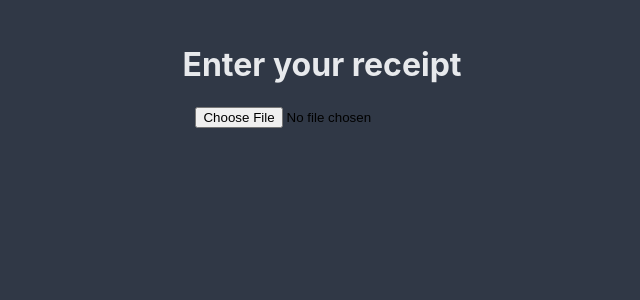
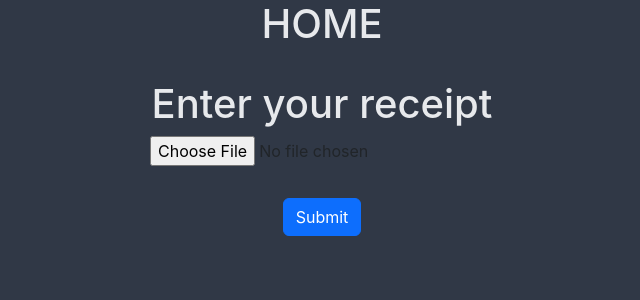
Before and after one commit to lucereal/CheckMates, a React (Create React App) app in the folder ui_folder/: page / in a window 1280 px wide. Shown: the top 300 px of the page, without its empty margins (318-958 px from the left). Built offline with nearby package versions, Linux system fonts and the light colour scheme.

Commit message:
First UI steps and able to pass an image in the payload

```diff
--- a/ui_folder/package.json
+++ b/ui_folder/package.json
@@ -6,10 +6,12 @@
     "@testing-library/jest-dom": "^5.17.0",
     "@testing-library/react": "^13.4.0",
     "@testing-library/user-event": "^13.5.0",
+    "axios": "^1.5.1",
     "bootstrap": "^5.3.2",
     "react": "^18.2.0",
     "react-bootstrap": "^2.9.0",
     "react-dom": "^18.2.0",
+    "react-router-dom": "^6.16.0",
     "react-scripts": "5.0.1",
     "sass": "^1.68.0",
     "web-vitals": "^2.1.4"
--- a/ui_folder/src/App.js
+++ b/ui_folder/src/App.js
@@ -1,9 +1,26 @@
 import InputComponent from './Components/InputComponent'
+import {
+    createBrowserRouter,
+    RouterProvider,
+} from "react-router-dom";
+
+const routes = createBrowserRouter([
+    {
+      path: "/",
+      element: <InputComponent />,
+    },
+    {
+        path: "/receipt",
+        element: <div><h1>NEW</h1></div>,
+    },
+
+  ]);
 
 function App() {
     return (
         <div className="app-container">
-            <InputComponent />
+            <h1>HOME</h1>
+            <RouterProvider router={routes} />
         </div>
     );
 }
--- a/ui_folder/src/App.scss
+++ b/ui_folder/src/App.scss
@@ -1,5 +1,5 @@
 .app-container {
     display: flex;
-    flex-direction: row;
+    flex-direction: column;
     justify-content: center;
 }
--- a/ui_folder/src/Components/InputComponent.js
+++ b/ui_folder/src/Components/InputComponent.js
@@ -1,13 +1,48 @@
-import React from 'react';
+import React, { useState } from 'react';
 import InputImage from '../Shared/InputImage/InputImage';
+import Button from 'react-bootstrap/Button';
+import axios from 'axios';
+
 
 const InputComponent = () => {
+    const [receiptImg, setReceiptImg] = useState(null);
+
+    const sendReceipt = () => {
+
+        if (receiptImg === null || receiptImg === undefined) {
+            console.log("-- no image selected"); // TODO SHOW VISUAL ERROR OR DISABLE IT
+            return;
+        }
+
+        var formData = new FormData();
+        formData.append('file', receiptImg);
+
+        const url = 'https://receiptparserservices20230928182301.azurewebsites.net/api/ParseReceipt?name=Functions';
+
+        axios.post(url, formData, {
+            headers: {
+              'Content-Type': 'multipart/form-data'
+            }
+        }).then((res) => {
+            console.log("-- RES: ", res);
+        }).catch((err) => {
+            console.log("-- ERR: ", err)
+        })
+    }
+
     return (
         <div id="input-receipt-container">
             <h1>
                 Enter your receipt
             </h1>
-            <InputImage />
+            <InputImage setReceiptImg={setReceiptImg} />
+            <Button
+                id="submit-button"
+                variant="primary"
+                onClick={() => sendReceipt()}
+            >
+                Submit
+            </Button>
         </div>
     );
 }
--- a/ui_folder/src/Components/InputComponents.scss
+++ b/ui_folder/src/Components/InputComponents.scss
@@ -3,4 +3,8 @@
     flex-direction: column;
     align-items: center;
     margin: 1.5rem 1.25rem;
+
+    #submit-button {
+        margin: 2rem 0;
+    }
 }
--- a/ui_folder/src/Shared/InputImage/InputImage.js
+++ b/ui_folder/src/Shared/InputImage/InputImage.js
@@ -1,6 +1,6 @@
 import React from 'react';
 
-const InputImage = () => {
+const InputImage = (props) => {
 
     return(
         <div className='input-container'>
@@ -8,7 +8,7 @@ const InputImage = () => {
                 type="file"
                 name="myImage"
                 onChange={(event) => {
-                    console.log(event.target.files[0]);
+                    props.setReceiptImg(event.target.files[0]);
                 }}
             />
         </div>
--- a/ui_folder/src/index.scss
+++ b/ui_folder/src/index.scss
@@ -1,6 +1,7 @@
 body {
     height:100%;
-    background-color: #303846;
+    background-color: #303846; /* For browsers that do not support gradients */
+    background-image: linear-gradient(to right, #13161c -30%, #303846 10%, #303846 90%,#13161c 130%);
     margin: 0;
     font-family: -apple-system, BlinkMacSystemFont, 'Segoe UI', 'Roboto', 'Oxygen',
     'Ubuntu', 'Cantarell', 'Fira Sans', 'Droid Sans', 'Helvetica Neue',
@@ -12,6 +13,7 @@ body {
 p, h1 {
     font-family: "Inter",sans-serif;
     color: #E7E9EC;
+    text-align: center;
 }
 
 
@@ -21,3 +23,4 @@ code {
 }
 @import './App.scss';
 @import './Components/InputComponents.scss';
+@import 'bootstrap/dist/css/bootstrap.min.css';
```
Also changed, not shown: 1 other file (tests, documents, lock files or other folders).
